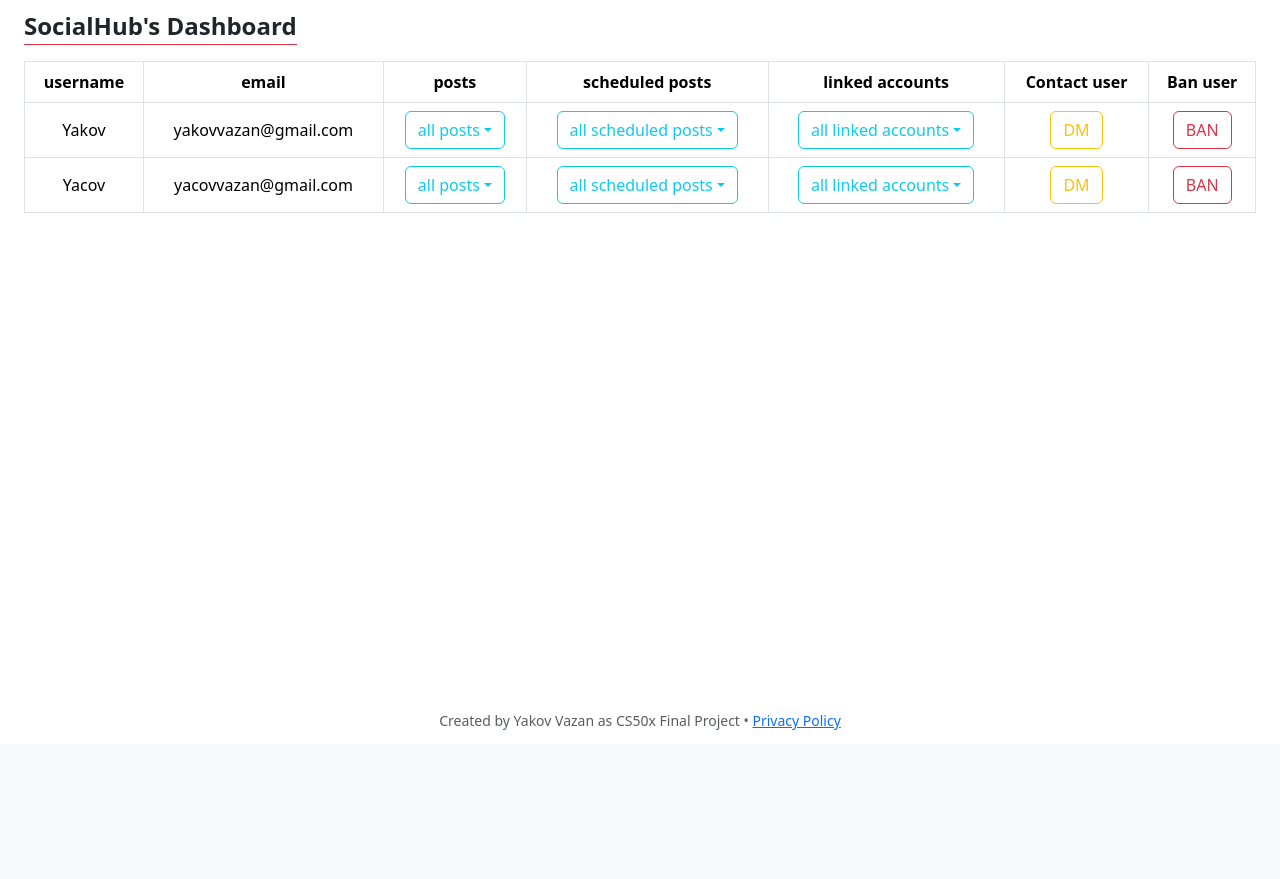
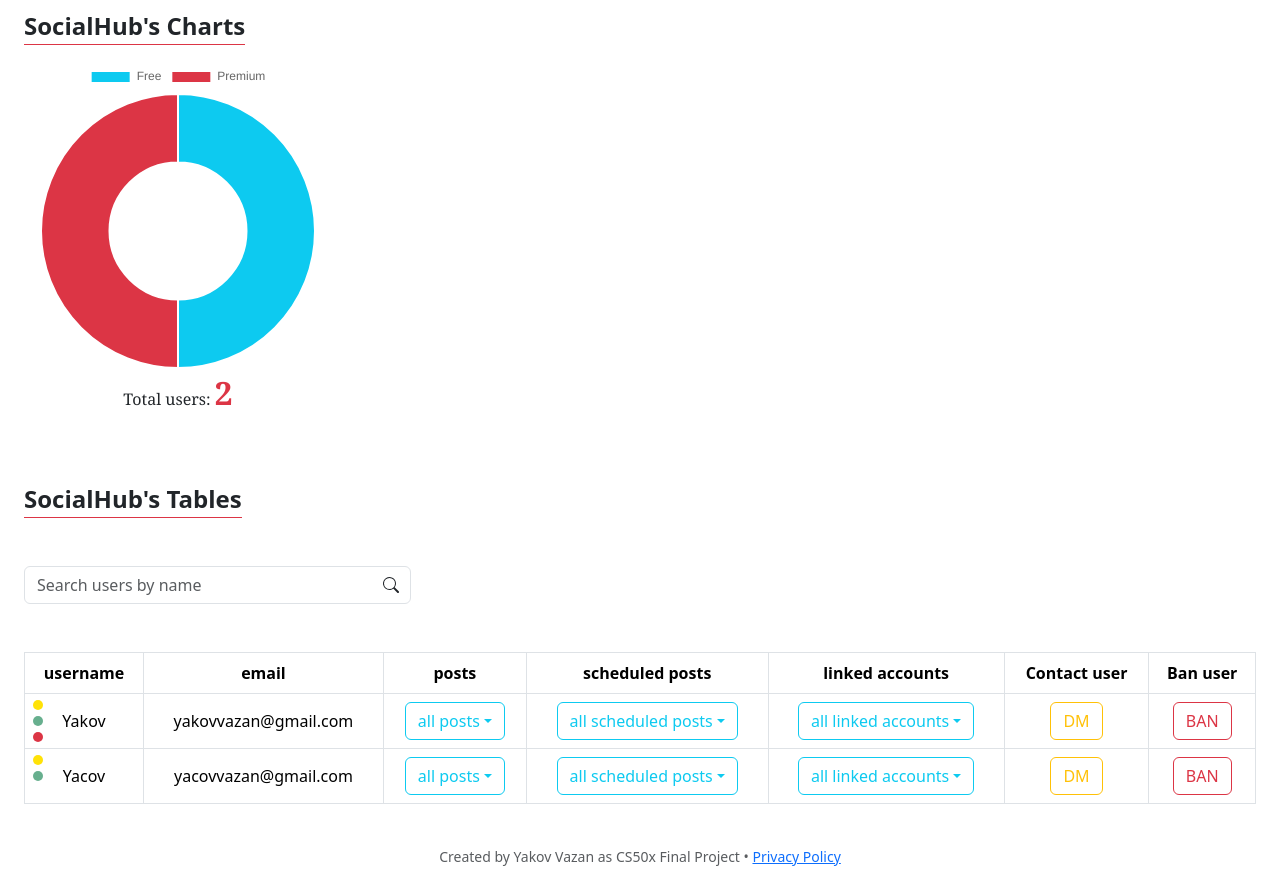
Before and after one commit to YakovVazan/CS50-Final-Project, a Flask app: page /dashboard in a window 1280 px wide. Shown: the part 56-935 px from the top of the page. Before the commit the page ends 786 px from the top, so only its background shows below. Run offline with Flask 3, Linux system fonts and the light colour scheme; the visitor is signed in with stand-in values (Sample User, id 1); data comes from the database, SQL or seed files in the repository; both versions use the stored data as it was after the commit; data that the repository does not hold is empty; some libraries are stand-ins or nearby versions.

Commit message:
search box for dashboard's table, chart for free and payed users

```diff
--- a/app.py
+++ b/app.py
@@ -8,7 +8,7 @@ from blueprints.auth_and_account.email_auth import email_auth_bp
 from blueprints.communications_and_posts.communications import communications_bp
 from blueprints.communications_and_posts.posts import posts_bp
 from blueprints.communications_and_posts.schedule_posting import schedule_posting
-from blueprints.admin.dashboard_and_data import dachboard_and_data_bp
+from blueprints.admin.dashboard_and_data import dashboard_and_data_bp
 from blueprints.apps.social_hub import social_hub_bp
 from blueprints.apps.social_apps import social_apps_bp
 from blueprints.general.main_page import main_page_bp
@@ -27,7 +27,7 @@ app.register_blueprint(email_auth_bp)
 app.register_blueprint(communications_bp)
 app.register_blueprint(posts_bp)
 app.register_blueprint(schedule_posting)
-app.register_blueprint(dachboard_and_data_bp)
+app.register_blueprint(dashboard_and_data_bp)
 app.register_blueprint(social_hub_bp)
 app.register_blueprint(social_apps_bp)
 app.register_blueprint(main_page_bp)
--- a/blueprints/admin/dashboard_and_data.py
+++ b/blueprints/admin/dashboard_and_data.py
@@ -2,10 +2,10 @@ import sqlite3
 from blueprints.db.db import get_db_connection
 from flask import Blueprint, session, render_template, redirect, jsonify
 
-dachboard_and_data_bp = Blueprint(
-    "dachboard_and_data_bp", __name__, template_folder="../../templates")
+dashboard_and_data_bp = Blueprint(
+    "dashboard_and_data_bp", __name__, template_folder="../../templates")
 
-@dachboard_and_data_bp.route("/dashboard")
+@dashboard_and_data_bp.route("/dashboard")
 def dashboard():
     if session and session["app_owner"]:
         return render_template("dashboard.html")
@@ -13,7 +13,7 @@ def dashboard():
         return redirect("/login")
 
 
-@dachboard_and_data_bp.route('/app_database')
+@dashboard_and_data_bp.route('/app_database')
 def app_database():
     data = {}
 
--- a/blueprints/db/db.py
+++ b/blueprints/db/db.py
@@ -19,7 +19,8 @@ def init_db():
             username TEXT NOT NULL,
             email_address TEXT,
             authenticated NUMERIC NOT NULL,
-            hash TEXT NOT NULL
+            hash TEXT NOT NULL,
+            premium BOOLEAN NOT NULL DEFAULT 0
         )
     """)
     # Create messages table
--- /dev/null
+++ b/static/css/dashboard.css
@@ -0,0 +1,51 @@
+#table {
+    width: 100%;
+    overflow-x: auto;
+}
+
+#dashboard-header {
+    vertical-align: middle;
+    width: fit-content;
+    font-weight: bold;
+    font-size: x-large;
+    border-bottom: 1px solid #dc3545;
+}
+
+.charts-container {
+    margin-bottom: 3em;
+    padding-bottom: 1em;
+}
+
+.doughnut-container {
+    width: 25%;
+}
+
+#total-users {
+    font-family: Georgia, 'Times New Roman', Times, serif;
+}
+
+#total-users-number {
+    font-size: xx-large;
+    color: #dc3545;
+    font-weight: bolder;
+}
+
+.bullets-ul {
+    position: absolute;
+    display: flex;
+    top: 2px;
+    flex-direction: column;
+    padding: 0;
+    line-height: 1;
+}
+
+.bullet {
+    cursor: help;
+}
+
+.bullet-span {
+    width: 10px;
+    height: 10px;
+    border-radius: 50%;
+    display: inline-block;
+}
--- a/static/css/general.css
+++ b/static/css/general.css
@@ -22,12 +22,6 @@ main {
     flex: 1;
 }
 
-#table {
-    width: 100%;
-    height: 100%;
-    overflow-x: auto;
-}
-
 th,
 td {
     vertical-align: middle;
@@ -36,14 +30,6 @@ td {
 /* items in account drop down */
 a.dropdown-item {
     text-align: center;
-}
-
-#dashboard-header {
-    vertical-align: middle;
-    width: fit-content;
-    font-weight: bold;
-    font-size: x-large;
-    border-bottom: 1px solid #dc3545;
 }
 
 .input-container {
--- a/static/css/main.css
+++ b/static/css/main.css
@@ -6,3 +6,4 @@
 @import url(apps-and-icons.css);
 @import url(modal.css);
 @import url(responsiveness.css);
+@import url(dashboard.css);
--- /dev/null
+++ b/static/js/dashboard.js
@@ -0,0 +1,2 @@
+import "./dashboardCharts.js";
+import "./dashboardTable.js";
--- /dev/null
+++ b/static/js/dashboardCharts.js
@@ -0,0 +1,39 @@
+import { fetchDashboardData } from "./dashboardData.js";
+
+const ctx = document.getElementById("users-chart");
+
+async function getDashboardData() {
+  try {
+    const dashboardData = await fetchDashboardData();
+    const freeUsers = dashboardData["users"].filter(
+      (user) => user["premium"] === 0
+    );
+    const premiumUsers = dashboardData["users"].filter(
+      (user) => user["premium"] === 1
+    );
+
+    const data = {
+      labels: ["Free", "Premium"],
+      datasets: [
+        {
+          label: "Users amount",
+          data: [freeUsers.length, premiumUsers.length],
+          backgroundColor: ["#0dcaf0", "#dc3545"],
+          hoverOffset: 4,
+        },
+      ],
+    };
+
+    new Chart(ctx, {
+      type: "doughnut",
+      data: data,
+    });
+
+    // sum of users
+    document.getElementById("total-users-number").innerHTML +=
+      dashboardData["users"].length;
+  } catch (error) {
+    console.error(error);
+  }
+}
+getDashboardData();
--- /dev/null
+++ b/static/js/dashboardData.js
@@ -0,0 +1,10 @@
+export const fetchDashboardData = async () => {
+  try {
+    const response = await fetch("/app_database");
+    const data = await response.json();
+    return data;
+  } catch (error) {
+    console.error("Error fetching data:", error);
+    throw error;
+  }
+};
--- a/static/js/appOwnerArea.js
+++ b/static/js/dashboardTable.js
@@ -1,17 +1,46 @@
-let appOwnerArea = document.querySelector("#app-owner-area");
+import { fetchDashboardData } from "./dashboardData.js";
 
-if (appOwnerArea) {
-  fetch("/app_database")
-    .then((response) => response.json())
-    .then((data) => {
+async function getDashboardData() {
+  let appOwnerArea = document.querySelector("#app-owner-area");
+
+  if (appOwnerArea) {
+    try {
+      const data = await fetchDashboardData();
+
       let tableBody = document.querySelector("tbody");
 
       data["users"].forEach((user) => {
         let row = document.createElement("tr");
+
         // names
         let nameTd = document.createElement("td");
+        nameTd.classList.add("username-td");
+        nameTd.style.position = "relative";
         nameTd.innerHTML = user["username"];
         row.appendChild(nameTd);
+
+        // bullets
+        let bulletsContainer = document.createElement("span");
+        bulletsContainer.innerHTML = `<ul class="bullets-ul">
+        <li class="bullet" title="Online-dev">
+          <span class="bullet-span" style="background-color: #ffe207;"></span>
+        </li>
+        ${
+          user["authenticated"] === 1
+            ? `<li id="bullet" title="Activated">
+                <span class="bullet-span" style="background-color: #67af8e;"></span>
+               </li>`
+            : ``
+        }
+        ${
+          user["premium"] === 1
+            ? `<li id="bullet" title="Premium"">
+                <span class="bullet-span" style="background-color: #dc3545;"></span>
+               </li>`
+            : ``
+        }
+         </ul>`;
+        nameTd.appendChild(bulletsContainer);
 
         // emails
         let emailTd = document.createElement("td");
@@ -188,9 +217,41 @@ if (appOwnerArea) {
         banUserTd.appendChild(banUserButton);
 
         tableBody.appendChild(row);
+
+        setUsersSearchBox();
       });
-    })
-    .catch((error) => {
+    } catch (error) {
       console.error("Error:", error);
+    }
+  }
+}
+
+getDashboardData();
+
+function setUsersSearchBox() {
+  // Collect user's input from search bar
+  let searchField = document.querySelector("#search-field");
+  if (searchField) {
+    searchField.addEventListener("input", function (event) {
+      let searchFieldValue = event.target.value.toLowerCase();
+
+      // Control magnifier icon appearance
+      let svgContainer = document.querySelector(".svg-container");
+      if (searchFieldValue) {
+        svgContainer.style.display = "none";
+      } else {
+        svgContainer.style.display = "";
+      }
+
+      // Filters users according to the value in the search box
+      let usernames = document.querySelectorAll(".username-td");
+      usernames.forEach((username) => {
+        if (!username.innerText.toLowerCase().includes(searchFieldValue)) {
+          username.parentElement.style.display = "none";
+        } else {
+          username.parentElement.style.display = "";
+        }
+      });
     });
+  }
 }
--- a/static/js/script.js
+++ b/static/js/script.js
@@ -10,5 +10,5 @@ import "./accountCenter.js";
 import "./dropMenu.js";
 import "./resetPassword.js";
 import "./registrationLogics.js";
-import "./appOwnerArea.js";
+import "./dashboard.js";
 import "./setUserTimezone.js";
--- a/templates/dashboard.html
+++ b/templates/dashboard.html
@@ -4,7 +4,44 @@
 
 {% block main %}
 <div id="app-owner-area" class="container-fluid">
-    <p id="dashboard-header">SocialHub's Dashboard</p>
+
+    <!-- charts area -->
+    <span>
+        <p id="dashboard-header">SocialHub's Charts</p>
+
+        <div class="charts-container">
+            <div class="doughnut-container">
+                <canvas id="users-chart" width="400" height="400"></canvas>
+                <span id="total-users">
+                    <span>Total users: </span>
+                    <span id="total-users-number"></span>
+                </span>
+            </div>
+        </div>
+    </span>
+
+    <!-- table area -->
+    <span>
+        <p id="dashboard-header">SocialHub's Tables</p>
+
+        <!-- search box -->
+        <div class="row pb-5">
+            <div class="col-4">
+                <div class="input-container">
+                    <span class="svg-container">
+                        <svg xmlns="http://www.w3.org/2000/svg" width="16" height="16" fill="currentColor"
+                            class="bi bi-search d-sm-block d-none" viewBox="0 0 16 16">
+                            <path
+                                d="M11.742 10.344a6.5 6.5 0 1 0-1.397 1.398h-.001c.03.04.062.078.098.115l3.85 3.85a1 1 0 0 0 1.415-1.414l-3.85-3.85a1.007 1.007 0 0 0-.115-.1zM12 6.5a5.5 5.5 0 1 1-11 0 5.5 5.5 0 0 1 11 0z" />
+                        </svg>
+                    </span>
+                    <input id="search-field" class="form-control me-2" type="search" placeholder="Search users by name"
+                        aria-label="Search">
+                </div>
+            </div>
+        </div>
+
+        <!-- table -->
         <div id="table">
             <table class="table table-bordered">
                 <thead>
@@ -22,5 +59,6 @@
                 </tbody>
             </table>
         </div>
+    </span>
 </div>
 {% endblock %}
--- a/templates/main_layout.html
+++ b/templates/main_layout.html
@@ -26,6 +26,9 @@
 
   <!-- socketIO -->
   <script src="https://cdnjs.cloudflare.com/ajax/libs/socket.io/3.0.3/socket.io.js"></script>
+
+  <!-- Chart.js -->
+  <script src="https://cdn.jsdelivr.net/npm/chart.js"></script>
 
   <!-- google ads -->
   <script async src="https://pagead2.googlesyndication.com/pagead/js/adsbygoogle.js?client=ca-pub-6128506346506804"
--- a/templates/my_apps.html
+++ b/templates/my_apps.html
@@ -20,7 +20,6 @@
                     aria-label="Search">
             </div>
         </div>
-
     </div>
 
     <!-- Icons -->
```
Also changed, not shown: social_hub.db, 3 other files. Lines whose indentation alone changed are shown as unchanged.
